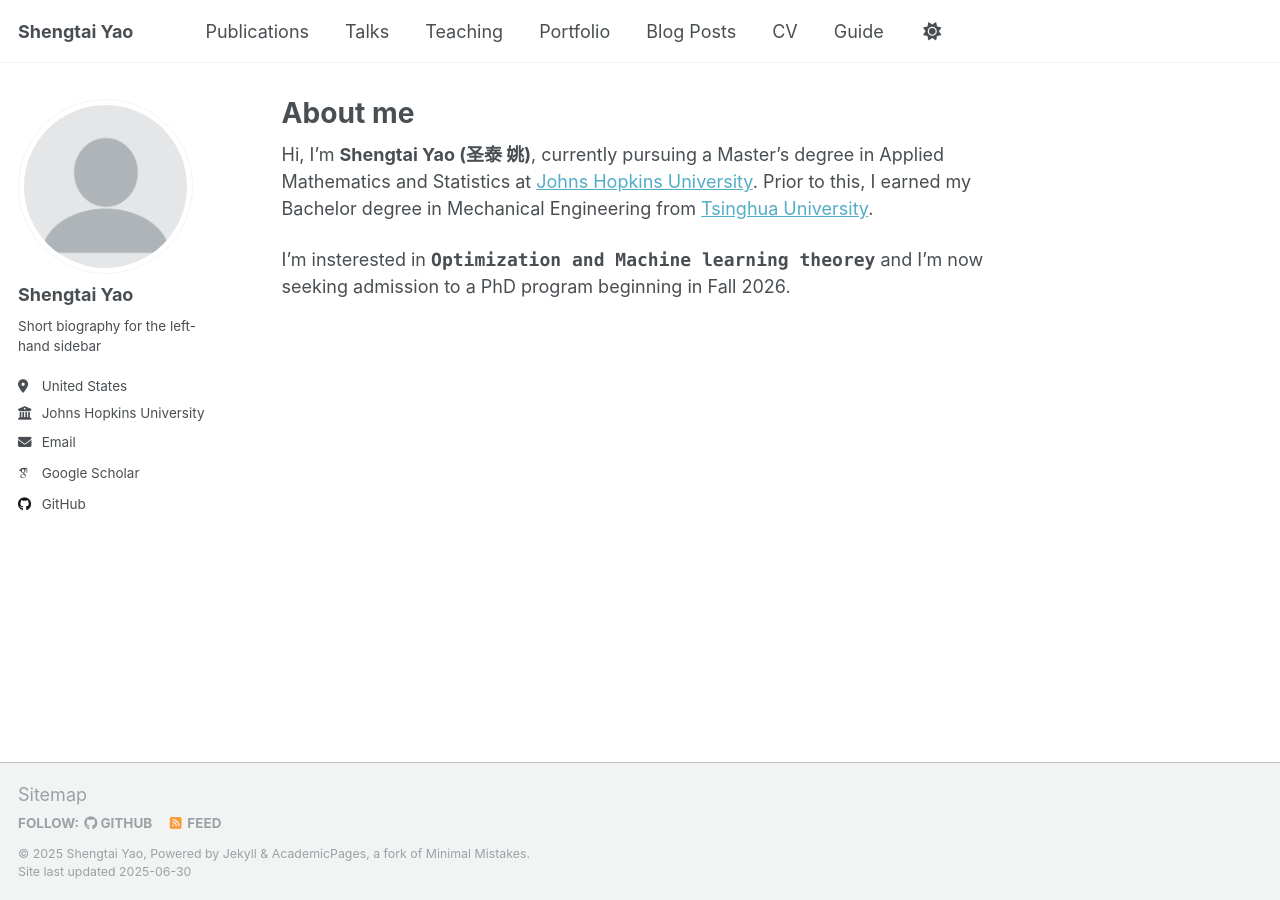
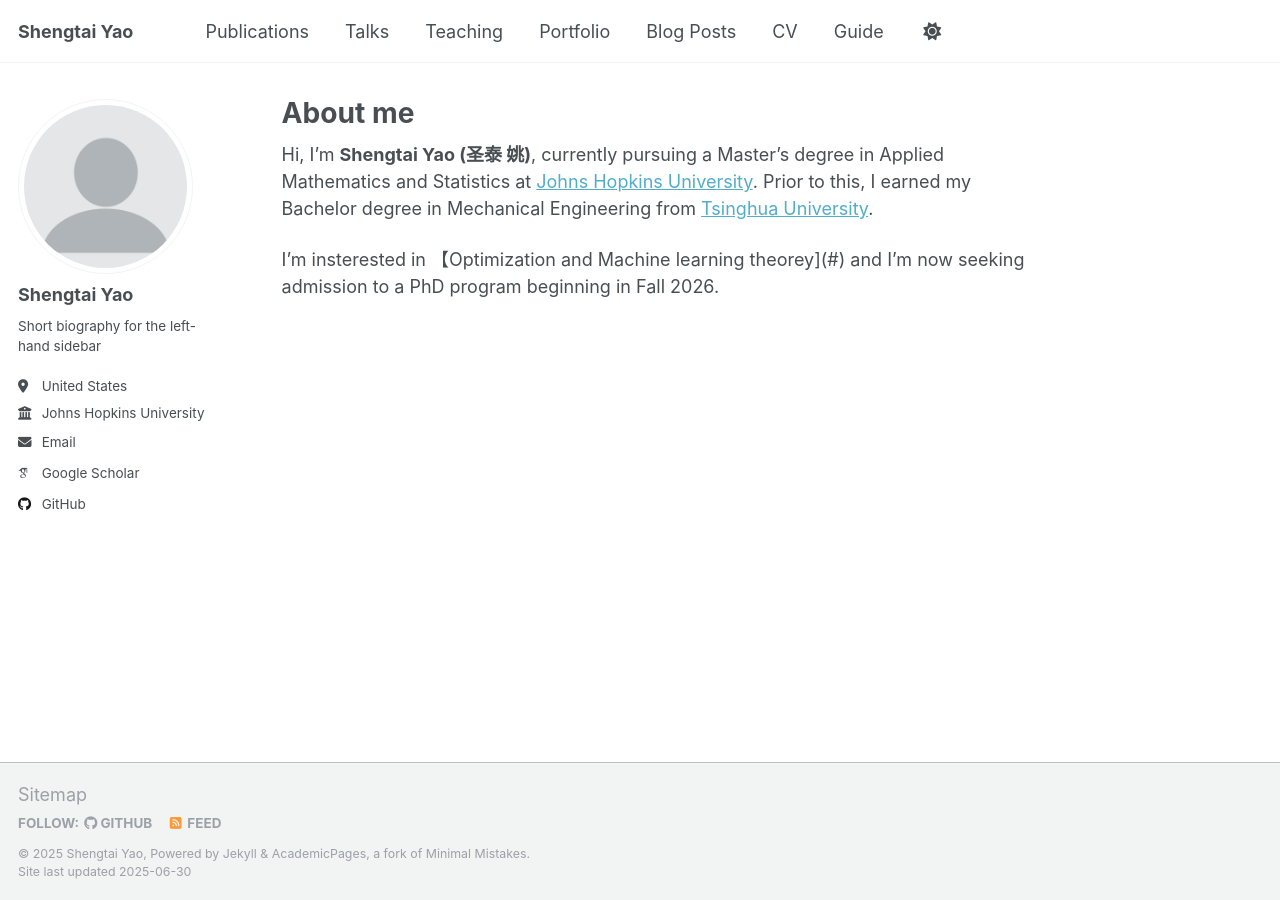
Before and after one commit to Yaoshengtai/Yaoshengtai.github.io, a Jekyll site: the page built from _pages/about.md, in a window 1280 px wide. Built offline with Jekyll 4.4.1, drawn with Linux system fonts in a browser that asks for light colours; some web fonts are replaced; a script that is not in the unit is left out.

```diff
--- a/_pages/about.md
+++ b/_pages/about.md
@@ -9,4 +9,4 @@ redirect_from:
 
 Hi, I'm **Shengtai Yao (圣泰 姚)**, currently pursuing a Master’s degree in Applied Mathematics and Statistics at [Johns Hopkins University](https://www.jhu.edu/). Prior to this, I earned my Bachelor degree in Mechanical Engineering from [Tsinghua University](https://www.tsinghua.edu.cn/en/).
 
-I'm insterested in **`Optimization and Machine learning theorey`** and I'm now seeking admission to a PhD program beginning in Fall 2026.
+I'm insterested in 【Optimization and Machine learning theorey](#) and I'm now seeking admission to a PhD program beginning in Fall 2026.
```
